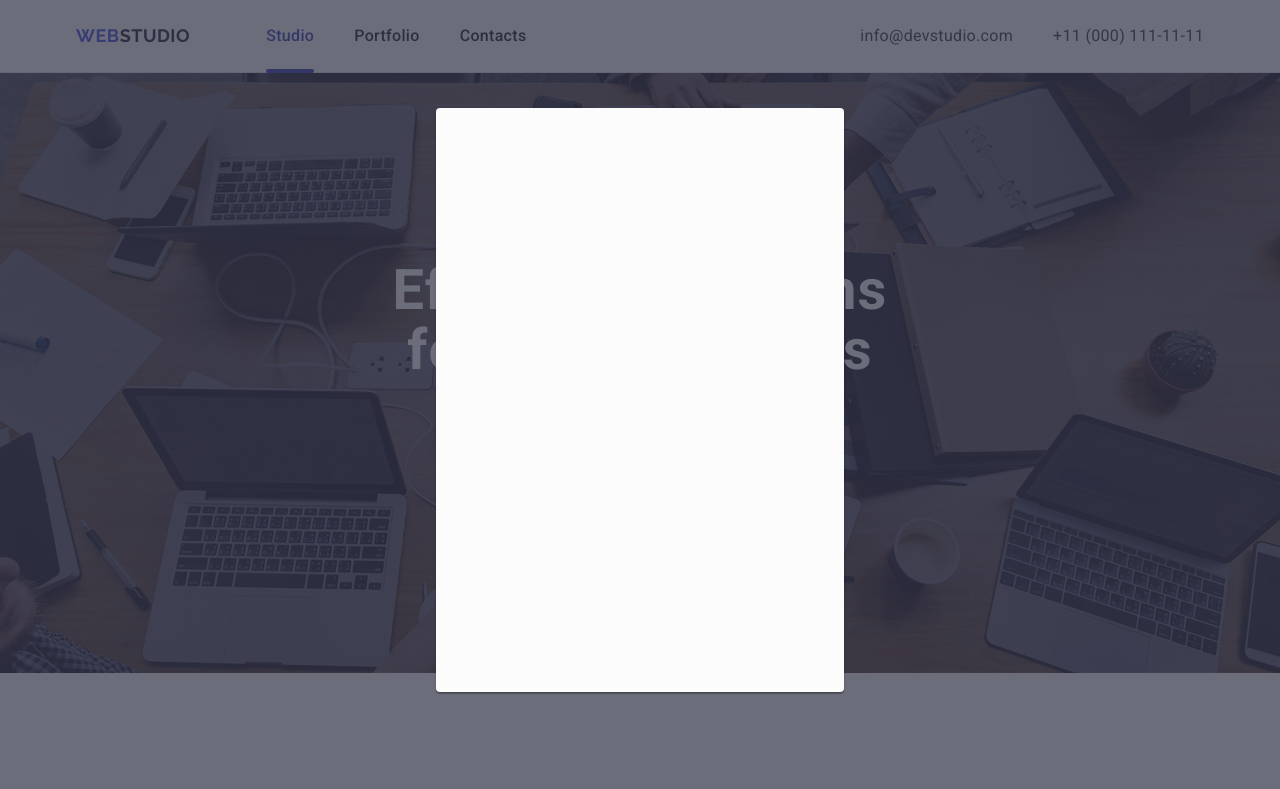
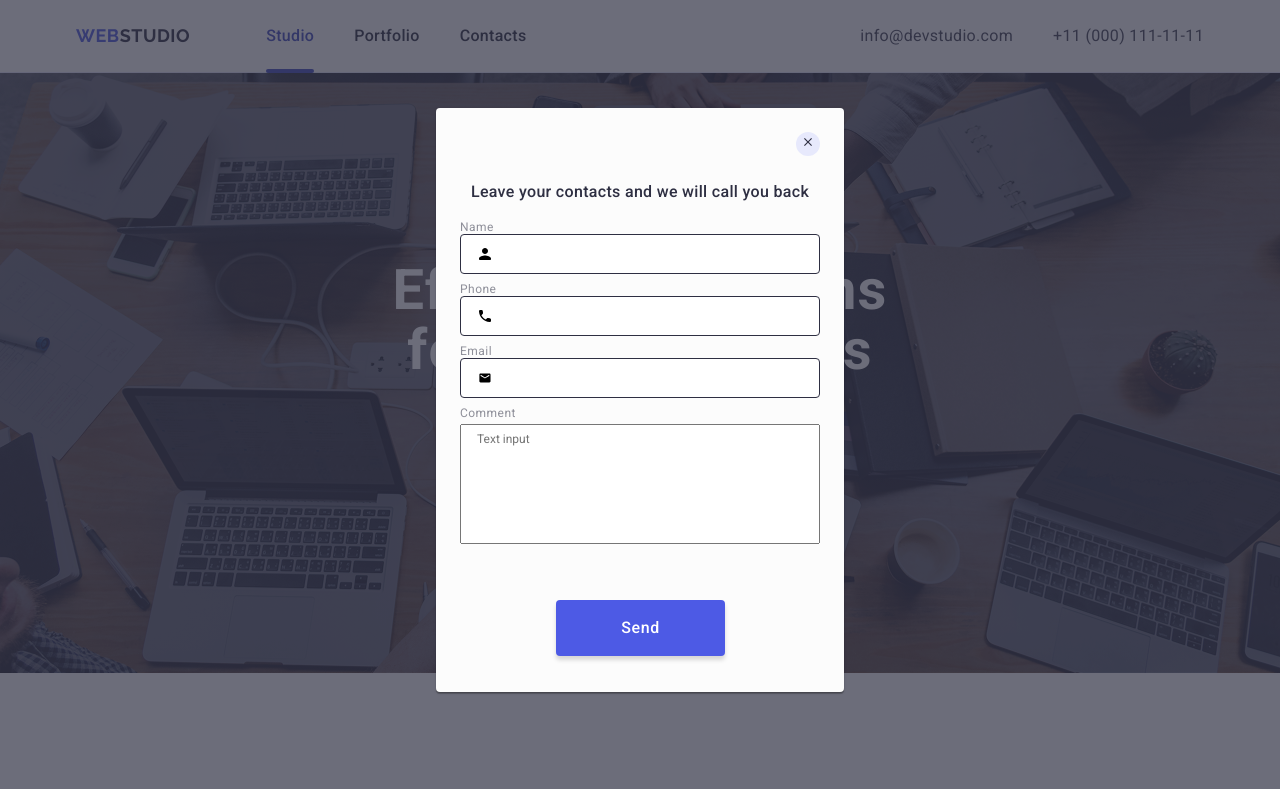
Before and after one commit to oleksandr-maksymchuk-2712/goit-markup-hw-05, a plain HTML site: page index.html in a window 1280 px wide. Shown: the top 789 px of the page. Drawn offline with nearby package versions, Linux system fonts and the light colour scheme.

Commit message:
change 1

```diff
--- a/css/styles.css
+++ b/css/styles.css
@@ -496,9 +496,13 @@ transition: transform 250ms cubic-bezier(0.4, 0, 0.2, 1);
     opacity: 0;
     visibility: hidden;
     pointer-events: none;
+    z-index: 999;
+    display: flex;
+    justify-content: center;
+    align-items: center;
 }
 
-.is-open{
+.modal-overlay.is-open{
     opacity: 1;
     visibility: visible;
     pointer-events: auto;
@@ -516,7 +520,91 @@ transition: transform 250ms cubic-bezier(0.4, 0, 0.2, 1);
     transform: translate(-50%, -50%);
 }
 
-.svg-modal{
+.svg-modal-x{
     fill: #2E2F42;
+    background-color: #E7E9FC;
+    width: 24px;
+    height: 24px;
+    border-radius: 50%;
     position: absolute;
+    top: 24px;
+    right: 24px;
+    text-align: center;
 }
+
+.modal-header{
+    font-weight: 500;
+        font-size: 16px;
+        line-height: 1.5;
+        letter-spacing: 0.02em;
+        text-align: center;
+        color: #2E2F42;
+        padding: 72px 24px 16px 24px;
+}
+
+.modal-form{
+        width: 360px;
+        height: 336px;
+        margin-left: 24px;
+        margin-right: 24px;
+
+}
+
+.modal-label{
+display: flex;
+flex-direction: column;
+font-weight: 400;
+    font-size: 12px;
+    line-height: 1.16667;
+    letter-spacing: 0.04em;
+    color: #8E8F99;
+    gap: 4px;
+}
+
+.modal-input-block{
+    position: relative;
+}
+
+.modal-input{
+    border: 1px solid #2E2F42;
+        border-radius: 4px;
+        width: 360px;
+        height: 40px;
+}
+
+.modal-form-div:not(:last-child){
+    padding-bottom: 8px;
+}
+
+.modal-textarea{
+        width: 360px;
+        height: 120px;
+        resize: none;
+        padding: 8px 16px;
+}
+
+.modal-btn{
+        border: none;
+    border-radius: 4px;
+        padding: 16px 32px;
+        width: 169px;
+        height: 56px;
+        box-shadow: 0 4px 4px 0 rgba(0, 0, 0, 0.15);
+        background: #4D5AE5;
+        font-weight: 500;
+        font-size: 16px;
+        line-height: 1.5;
+        letter-spacing: 0.04em;
+        text-align: center;
+        color: #FFFFFF;
+        margin-top: 56px;
+        margin-left: 96px;
+        margin-right: 96px;
+
+}
+
+.modal-icon{
+    position: absolute;
+    left: 19px;
+    bottom: 14px;
+}
--- a/index.html
+++ b/index.html
@@ -470,11 +470,52 @@
     </footer>
     <div class="modal-overlay is-open">
       <div class="modal">
-        <a class="svg-modal-1" href=""
-          ><svg class="svg-modal" width="8" height="8">
-            <use href="./images/icons.svg#modal-1"></use>
+        <div class="svg-modal-x">
+          <svg width="8" height="8">
+            <use href="./images/icons.svg#icon-modal-4"></use>
           </svg>
-        </a>
+        </div>
+        <p class="modal-header">
+          Leave your contacts and we will call you back
+        </p>
+        <form class="modal-form">
+          <div class="modal-form-div">
+            <label class="modal-label" for="modal-user-name">Name </label>
+            <div class="modal-input-block">
+              <input class="modal-input" type="text" />
+              <svg class="modal-icon" width="12" height="12">
+                <use href="./images/icons.svg#icon-modal-1"></use>
+              </svg>
+            </div>
+          </div>
+          <div class="modal-form-div">
+            <label class="modal-label" for="modal-user-tel">Phone</label>
+            <div class="modal-input-block">
+              <input class="modal-input" type="tel" />
+              <svg class="modal-icon" width="12" height="12">
+                <use href="./images/icons.svg#icon-modal-2"></use>
+              </svg>
+            </div>
+          </div>
+          <div class="modal-form-div">
+            <label class="modal-label" for="modal-user-email">Email</label>
+            <div class="modal-input-block">
+              <input class="modal-input" type="email" />
+              <svg class="modal-icon" width="12" height="12">
+                <use href="./images/icons.svg#icon-modal-3"></use>
+              </svg>
+            </div>
+          </div>
+          <div class="modal-form-div">
+            <label class="modal-label" for="modal-user-email"
+              >Comment<textarea
+                class="modal-textarea"
+                placeholder="Text input"
+              ></textarea>
+            </label>
+            <button class="modal-btn" type="button">Send</button>
+          </div>
+        </form>
       </div>
     </div>
   </body>
```
